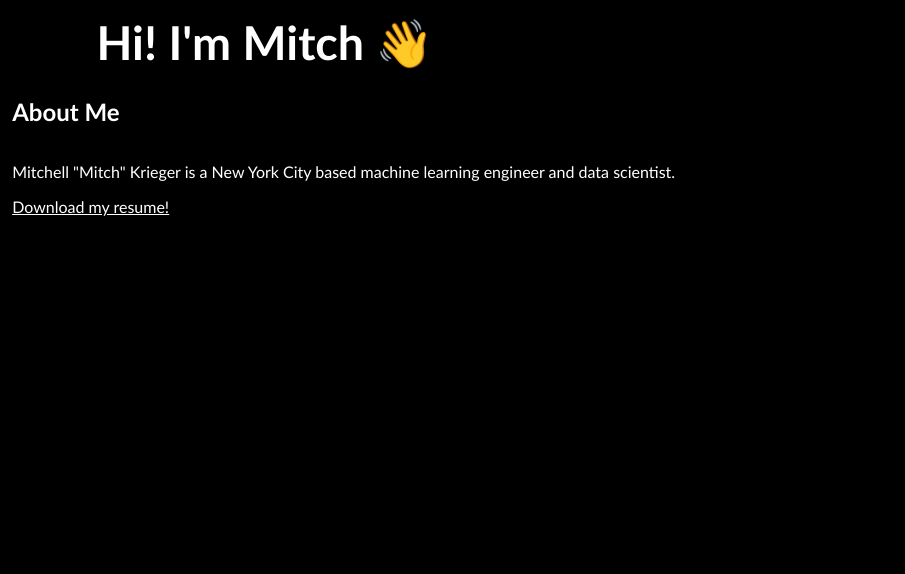
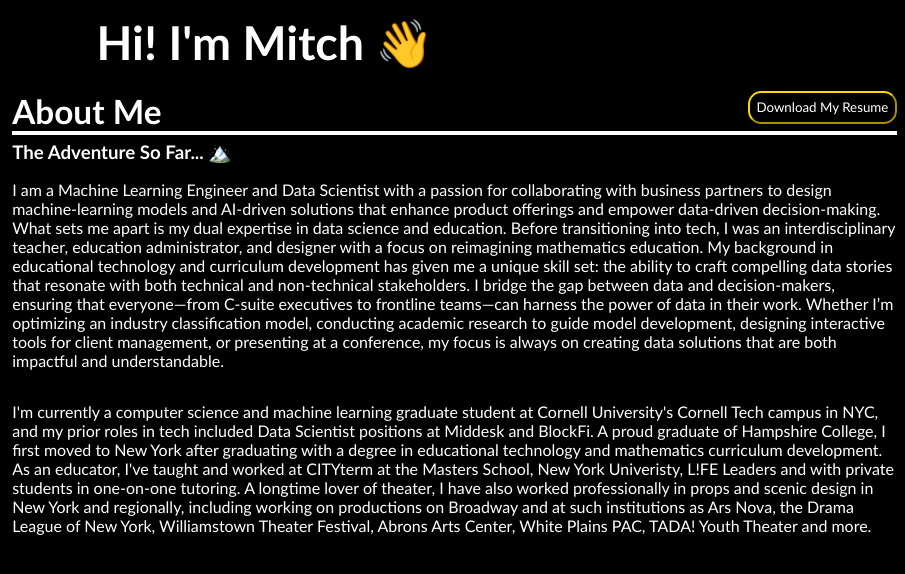
Before and after one commit to mitkrieg/about-mitkrieg-cs5356-hw3, a plain HTML site: page src/index.html in a window 1280 px wide. Shown: the full height of the page, 375-1280 px from the left. Drawn offline with Linux system fonts and the light colour scheme.

Commit message:
body and structure

```diff
--- a/src/index.html
+++ b/src/index.html
@@ -21,11 +21,27 @@
                 <img src="./assets/headshot.jpg" id="headshot">
             </section>
             <section id="right" class="col">
-                <h2>About Me</h2>
-                <p>Mitchell "Mitch" Krieger is a New York City based machine learning engineer and data scientist.</p>
-                <a href="./assets/mkrieger_resume.pdf">Download my resume!</a>
+                <div class="super">
+                    <h2>About Me</h2>
+                    <form action="./assets/mkrieger_resume.pdf">
+                        <input type="submit" value="Download My Resume" id="resume">
+                     </form>
+                </div>
+                <h3>The Adventure So Far... 🏔️</h3>
+                <p>I am a Machine Learning Engineer and Data Scientist with a passion for collaborating with business partners to design machine-learning models and AI-driven solutions that enhance product offerings and empower data-driven decision-making.
+
+                    What sets me apart is my dual expertise in data science and education. Before transitioning into tech, I was an interdisciplinary teacher, education administrator, and designer with a focus on reimagining mathematics education. My background in educational technology and curriculum development has given me a unique skill set: the ability to craft compelling data stories that resonate with both technical and non-technical stakeholders. I bridge the gap between data and decision-makers, ensuring that everyone—from C-suite executives to frontline teams—can harness the power of data in their work. Whether I’m optimizing an industry classification model, conducting academic research to guide model development, designing interactive tools for client management, or presenting at a conference, my focus is always on creating data solutions that are both impactful and understandable.
+                </p>
+                <p>
+                    I'm currently a computer science and machine learning graduate student at Cornell University's Cornell Tech campus in NYC, and my prior roles in tech included Data Scientist positions at Middesk and BlockFi. A proud graduate of Hampshire College, I first moved to New York after graduating with a
+                    degree in educational technology and mathematics curriculum development. As an educator, I've taught and worked at CITYterm at the Masters School, New York Univeristy, L!FE Leaders and with private students in one-on-one tutoring. A longtime lover of theater, I have also worked professionally in props and scenic design in New York and regionally, including working on productions on Broadway and at such institutions as Ars Nova, the Drama League of New York, Williamstown Theater Festival, Abrons Arts Center, White Plains PAC, TADA! Youth Theater and more.
+                </p>
+
+
             </section>
         </main>
+        <footer></footer>
+
 
         <!-- <script src="index.js"></script> -->
     </body>
--- a/src/style.css
+++ b/src/style.css
@@ -7,6 +7,18 @@ html * {
 h1 {
     margin: 1rem;
     font-size: 35pt;
+}
+
+h2 {
+    font-size: 25pt;
+    padding: 0pt;
+    margin-bottom: 0pt;
+    margin-top: 10pt;
+}
+
+h3 {
+    margin-bottom: 0pt;
+    margin-top: 5pt;
 }
 #content {
     display: flex;
@@ -58,6 +70,27 @@ h1 {
     animation: wave-hover 1s ease-in-out;
 }
 
+#resume {
+    /* width: 130pt; */
+    background-color: black;
+    border-color: gold;
+    border-radius: 10pt;
+    /* margin: 28px auto 0px auto; */
+    margin-bottom: 0pt;
+    margin-top: 10pt;
+    padding: 5pt;
+    cursor: pointer;
+}
+
+.super {
+    display: flex;
+    flex-direction: row;
+    justify-content: space-between;
+    align-content: center;
+    align-content: baseline;
+    border-bottom: 3pt solid white;
+}
+
 @keyframes wave-hover {
     0% { transform: rotate(0deg); }
     25% { transform: rotate(45deg); }
```
